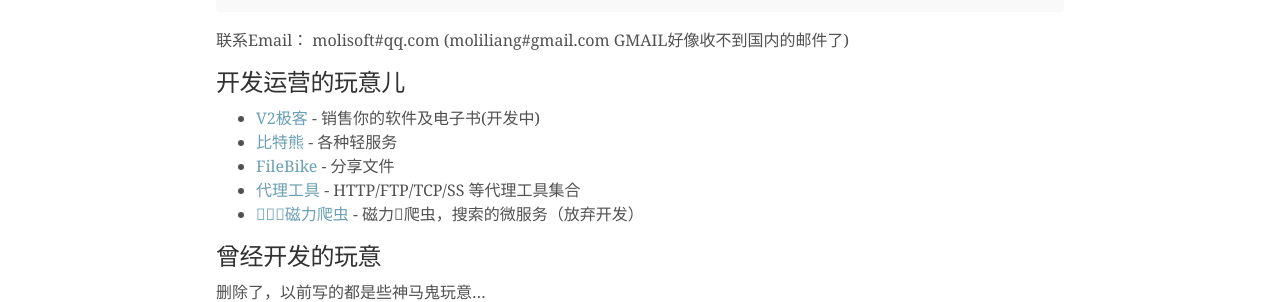
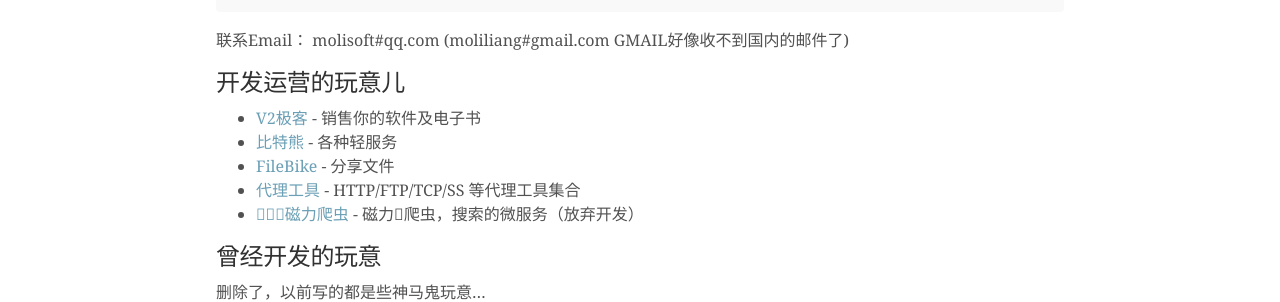
Before and after one commit to molizz/molizz, a Jekyll site: the page built from about.md, in a window 1280 px wide. Shown: the part 591-893 px from the top of the page. Built offline with Jekyll 4.4.1, drawn with Linux system fonts in a browser that asks for light colours.

Commit message:
fix abount

```diff
--- a/about.md
+++ b/about.md
@@ -35,7 +35,7 @@
 
 ## 开发运营的玩意儿
 
-- [V2极客](https://v2geek.com) - 销售你的软件及电子书(开发中)
+- [V2极客](https://v2geek.com) - 销售你的软件及电子书
 - [比特熊](https://bitbear.net) - 各种轻服务
 - [FileBike](https://file.bike) - 分享文件
 - [代理工具](https://github.com/molisoft/bitproxy) - HTTP/FTP/TCP/SS 等代理工具集合
```
